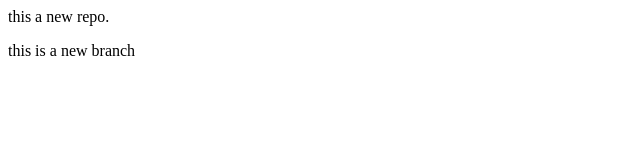
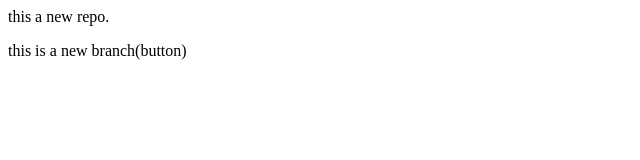
Before and after one commit to sayaksarkar-tech/localrepo, a plain HTML site: page index.html in a window 1280 px wide. Shown: the full height of the page, 0-640 px from the left. Drawn offline with Linux system fonts and the light colour scheme.

```diff
--- a/index.html
+++ b/index.html
@@ -1,2 +1,2 @@
 <p>this a new repo.</p>
-<P>this is a new branch</P>
+<P>this is a new branch(button)</P>
```
